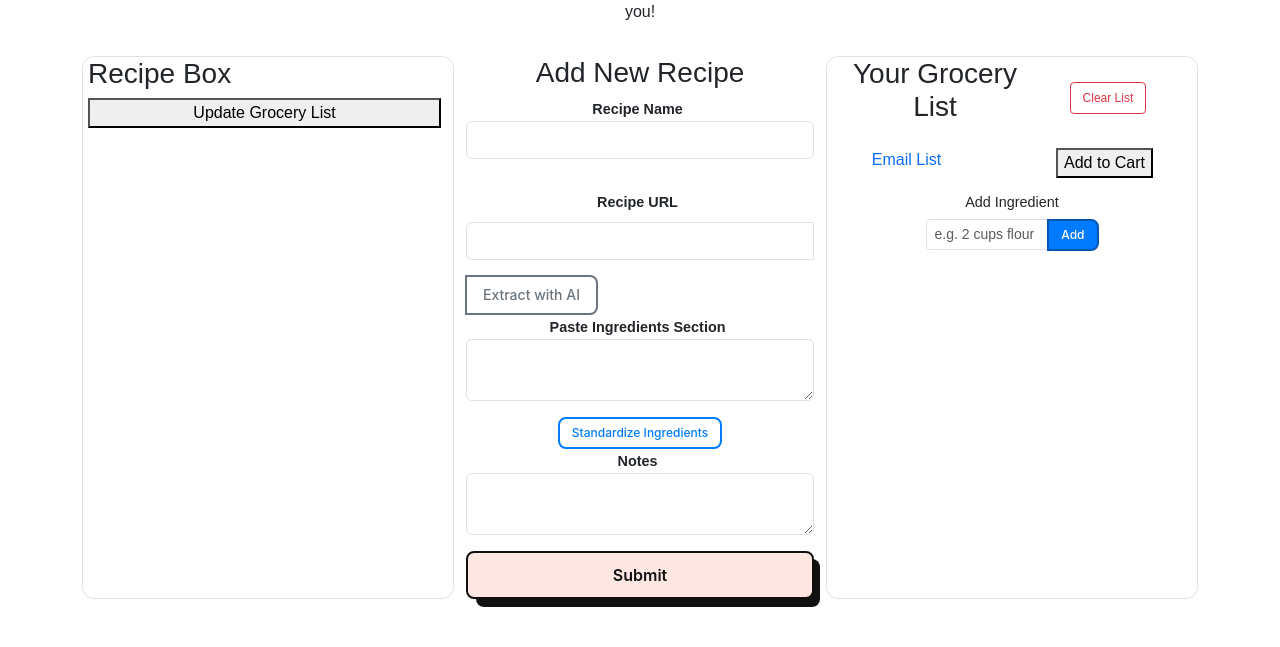
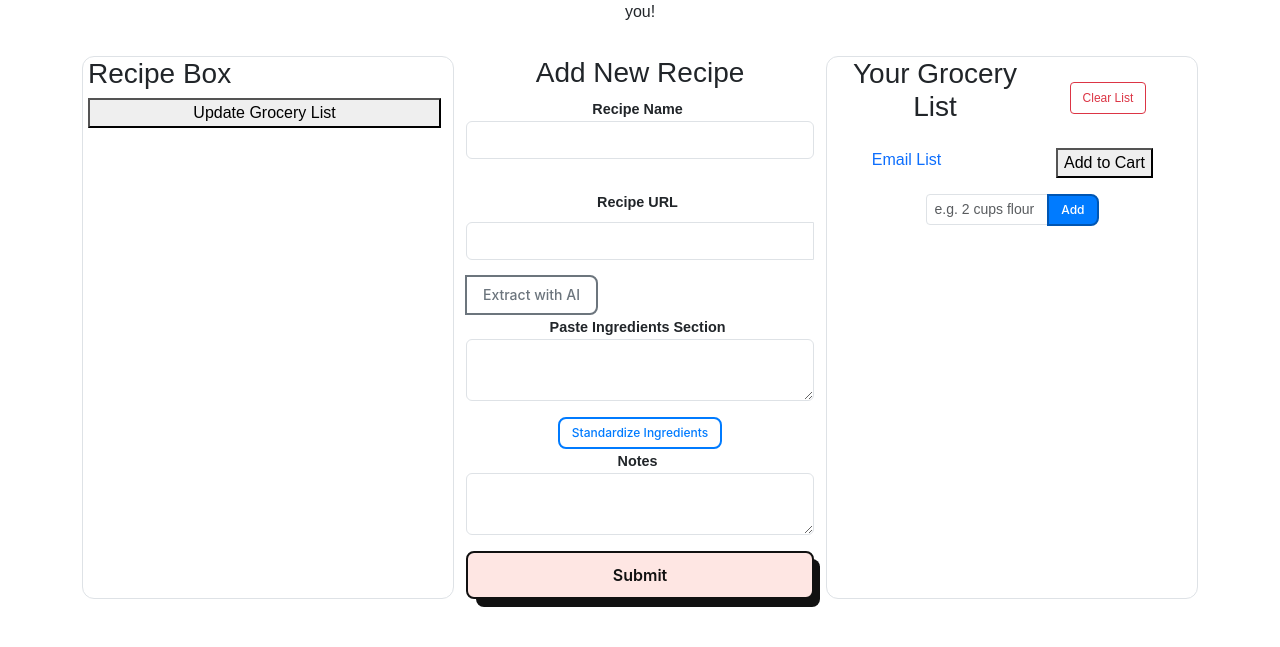
Before and after one commit to ElleWhiteDev/Auto-Cart, a Flask app: page / in a window 1280 px wide. Shown: the part 197-844 px from the top of the page. Run offline with Flask 3, Linux system fonts and the light colour scheme; some libraries are stand-ins or nearby versions.

Commit message:
Remove add title

```diff
--- a/templates/index.html
+++ b/templates/index.html
@@ -135,7 +135,6 @@ content %}
 
 				<!-- Manual ingredient input - justified to bottom -->
 				<div class="manual-ingredient-input">
-					<h5>Add Ingredient</h5>
 					<form method="POST" action="{{ url_for('add_manual_ingredient') }}" id="manual-ingredient-form">
 						<div class="input-group mb-2">
 							<input type="text" name="ingredient_text" class="form-control form-control-sm"
```
